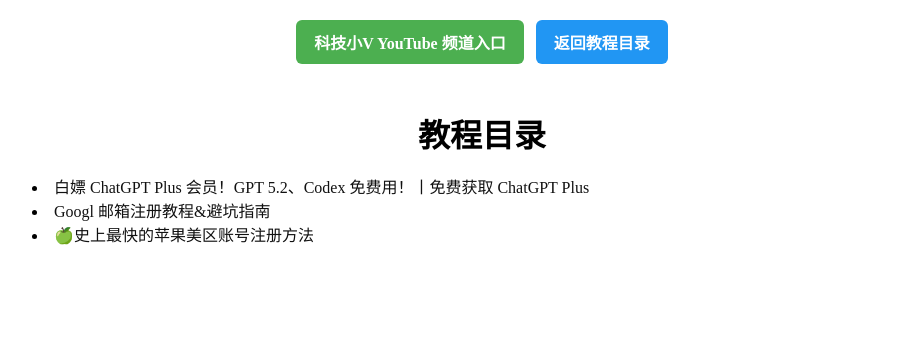
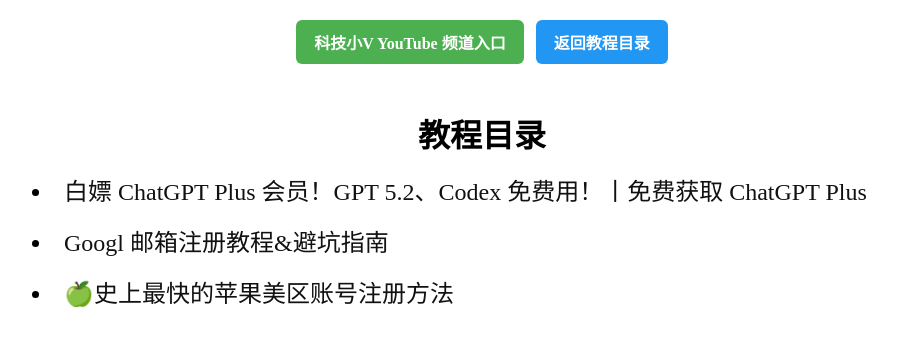
Before and after one commit to tgl2775284503-hash/kejixiaov.github.io, a Jekyll site: the page built from index.md, in a window 1280 px wide. Shown: the top 347 px of the page, without its empty margins (158-1055 px from the left). Built offline with Jekyll 4.4.1, drawn with Linux system fonts in a browser that asks for light colours.

Commit message:
Update default.html

```diff
--- a/_layouts/default.html
+++ b/_layouts/default.html
@@ -49,12 +49,18 @@
     }
 
     /* 目录列表里的链接：去下划线，更像标题 */
+    .content ul li {
+      font-size: 1.5em;  /* 设置字体为3号 */
+      line-height: 1.5em;  /* 设置1倍行间距 */
+      margin-bottom: 15px;  /* 每个列表项底部的间距 */
+      text-align: left;  /* 确保内容左对齐 */
+    }
     .content a {
       text-decoration: none;
       color: #111;
     }
     .content a:hover {
-      text-decoration: underline;
+      text-decoration: underline; /* 鼠标悬停时下划线 */
     }
 
     /* 不显示版权 */
```
Also changed, not shown: other parts of _layouts/default.html (+1 -1 lines).
